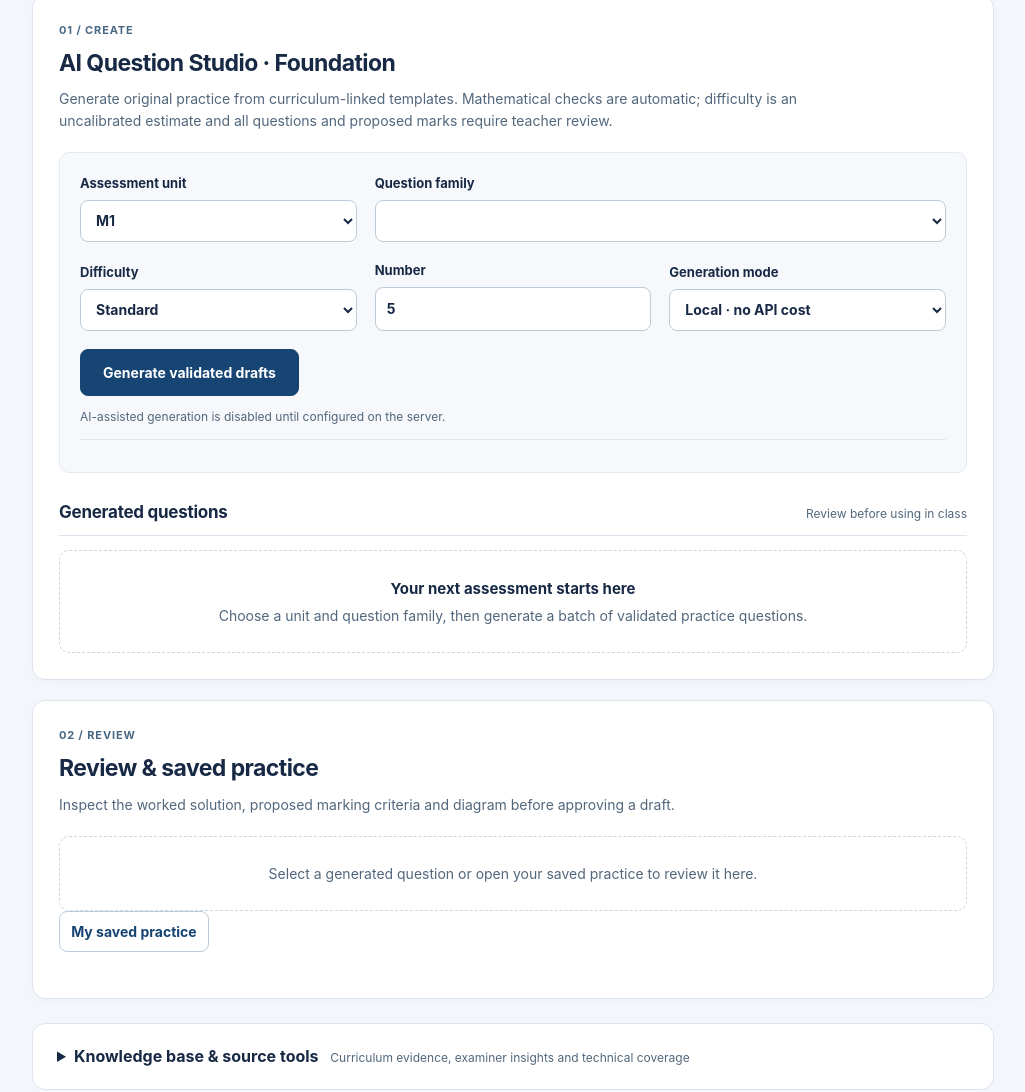
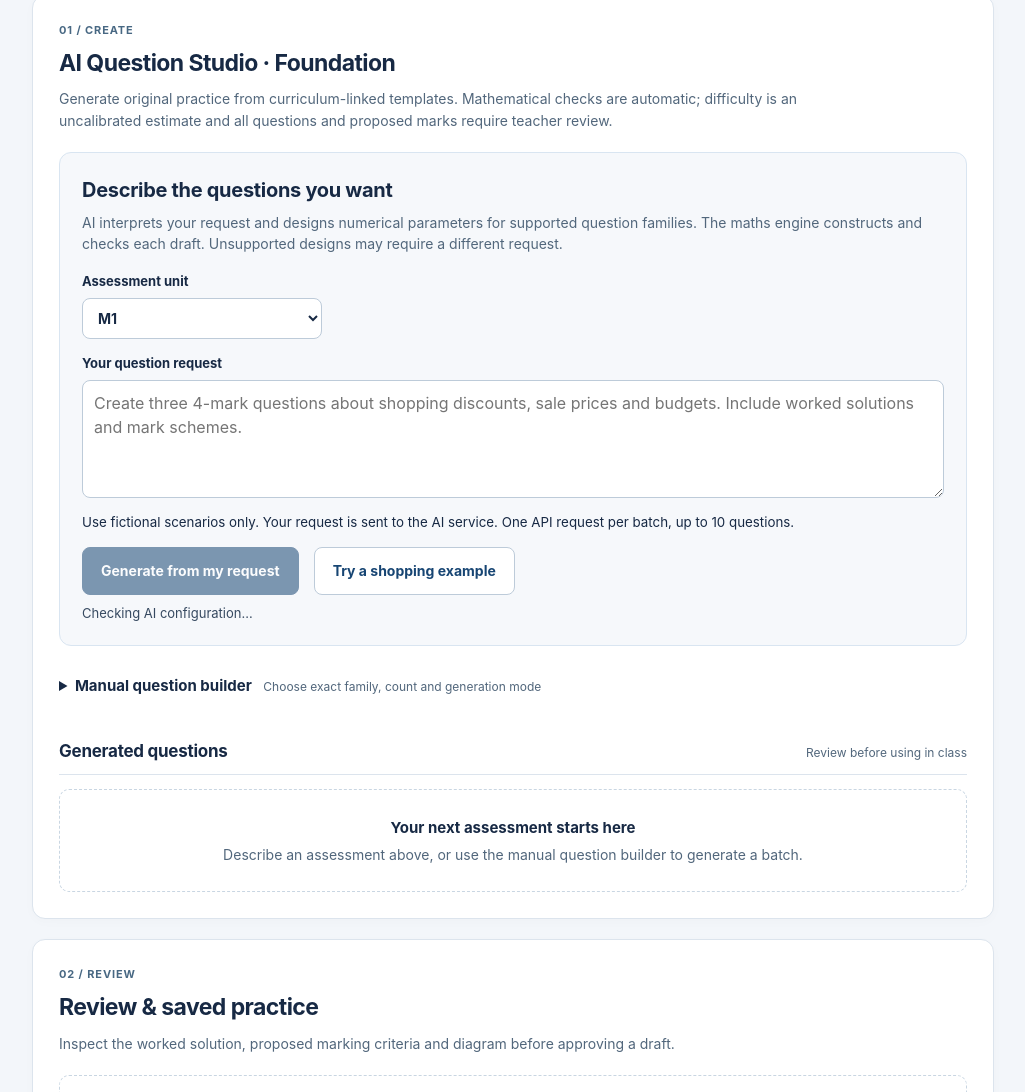
Before and after one commit to ckelly7078-dev/teachers-only, a plain HTML site: page foundation/web/index.html in a window 1280 px wide. Shown: the part 474-1566 px from the top of the page, without its empty margins (254-1279 px from the left). Drawn offline with Linux system fonts and the light colour scheme; no server answers.

Commit message:
Add natural-language request panel and exam-style preview styling

```diff
--- a/foundation/web/index.html
+++ b/foundation/web/index.html
@@ -9,18 +9,41 @@ section{margin:20px 0;padding:26px;border:1px solid var(--line);border-radius:13
 @media(max-width:950px){.workspace{grid-template-columns:180px minmax(0,1fr);gap:18px;padding:20px}.hero{padding:26px}section{padding:22px}#studio{grid-template-columns:repeat(2,minmax(0,1fr));gap:14px}#studio label,#studio label:nth-child(2),#studio label:nth-child(5){grid-column:auto}#studio label:nth-child(2){grid-column:1/-1}#studio>button{grid-column:1/-1}}
 @media(max-width:680px){header>.topbar{padding:12px 16px}.brand-mark{width:34px;height:34px}.brand strong{font-size:14px}.brand small{font-size:11px}.topbar a{font-size:12px;padding:7px 9px}.workspace{display:block;padding:16px 12px 28px}.sidebar{position:static;padding:0;display:flex;gap:6px;flex-wrap:wrap;margin-bottom:12px}.sidebar .eyebrow,.sidebar .side-note,.sidebar a small{display:none}.sidebar a{padding:8px 10px;font-size:12px;margin:0}.hero{padding:24px 20px}.hero h1{font-size:32px}section{padding:18px}h2{font-size:20px}.studio-form-shell{padding:14px}#studio label:nth-child(2){grid-column:1/-1}#studio>button{width:100%}#knowledge .units{grid-template-columns:1fr}#knowledge>summary small{display:block;margin-left:0}#knowledge .knowledge-body{padding:0 12px 4px}.status-strip{padding:10px 12px}.result-heading{flex-wrap:wrap}}
 @media(max-width:360px){#studio{grid-template-columns:1fr}#studio label{grid-column:1/-1}header>.topbar{gap:6px}}
+
+.prompt-panel{padding:22px;background:#f6f8fb;border:1px solid #d9e5f1;border-radius:12px;margin:0 0 16px}
+.prompt-panel h3{font-size:20px;margin:0 0 6px}.prompt-panel>p{margin:0 0 16px;color:var(--muted);font-size:14px}
+#prompt-studio{display:grid;gap:14px;align-items:stretch;grid-template-columns:minmax(0,1fr)}
+#prompt-studio label{min-width:0}#prompt-studio select{width:min(100%,240px)}#prompt-studio textarea{width:100%;min-height:112px;resize:vertical;font-size:16px;line-height:1.5;font-weight:400}
+.prompt-actions{display:flex;gap:10px;flex-wrap:wrap;align-items:center}.prompt-actions button{padding:12px 18px;min-height:44px}
+.prompt-actions button.secondary{background:white;color:#174573;border:1px solid #bdcbd9}.prompt-actions button.secondary:hover{background:#edf3f9}
+#prompt-feedback{font-size:13px;color:#364960;margin:8px 0 0;overflow-wrap:anywhere}.manual-heading{font-size:15px;font-weight:700;cursor:pointer;padding:12px 0 15px}.manual-heading small{display:inline-block;font-weight:400;color:var(--muted);margin-left:8px;font-size:12px}
+.exam-preview{padding:20px 22px;border:1px solid #dce4ed;border-radius:8px;background:white;color:#14284b;max-width:100%;margin:14px 0}
+.exam-heading{display:flex;align-items:baseline;justify-content:space-between;gap:12px;border-bottom:1px solid #dce4ed;padding-bottom:8px;font-weight:700}
+.exam-heading span{font-size:13px;font-weight:600;white-space:nowrap}.exam-context{font-size:16px;line-height:1.65;margin:16px 0}
+.exam-part{margin:20px 0}.exam-task{display:flex;align-items:flex-start;justify-content:space-between;gap:14px;line-height:1.6}.exam-task span:last-child{font-size:13px;color:#52677c;white-space:nowrap}.exam-task span:first-child{white-space:pre-wrap}
+.exam-line{height:25px;border-bottom:1px dotted #a6b4c3;margin:8px 0}.exam-total{display:flex;justify-content:flex-end;font-weight:700;border-top:1px solid #e3e8ef;padding-top:12px;font-size:14px}
+.review-answer{padding:12px;background:#edf5f9;border-radius:8px;font-weight:650;line-height:1.7}
+#studio-results article .exam-preview h3{font-size:17px}#studio-results article .exam-context{margin:16px 0}
+@media(max-width:680px){.prompt-panel{padding:15px}.prompt-actions button{width:100%}.exam-preview{padding:14px}.exam-task{gap:7px}.manual-heading small{display:block;margin-left:0}}
 </style></head>
 <body><header><div class="topbar"><div class="brand"><div class="brand-mark" aria-hidden="true">Σ</div><div><strong>St Columb’s College</strong><small>Teachers Only · Mathematics</small></div></div><a id="class-back" href="/index.html">Teacher portal ↗</a></div></header>
 <div class="workspace"><aside class="sidebar" aria-label="Workspace navigation"><div class="eyebrow">Mathematics workspace</div><nav><a class="primary" href="#create">Question Studio<small>Create original practice</small></a><a href="#review">Saved practice<small>Review and approve</small></a><a href="#knowledge">Knowledge base<small>Sources and examiner insights</small></a></nav><p class="side-note">Foundation tier · CCEA GCSE<br>Original practice, not official examination papers.</p></aside>
 <main><div class="hero"><div class="eyebrow" id="class-context">Assessment workspace</div><h1>Mathematics Studio</h1><p>Create curriculum-linked practice questions with worked answers, mathematical diagrams and proposed marking criteria. Review every question before classroom use.</p><div class="hero-tags"><span>CCEA GCSE Mathematics</span><span>Foundation · M1 / M2 / M5 / M6</span></div></div>
 <div class="status-strip"><strong>Status</strong><p id="status" role="status" aria-live="polite">Loading unit records…</p></div>
 <section id="create"><div class="section-kicker">01 / Create</div><h2>AI Question Studio · Foundation</h2><p>Generate original practice from curriculum-linked templates. Mathematical checks are automatic; difficulty is an uncalibrated estimate and all questions and proposed marks require teacher review.</p>
+<div class="prompt-panel"><h3>Describe the questions you want</h3><p>AI interprets your request and designs numerical parameters for supported question families. The maths engine constructs and checks each draft. Unsupported designs may require a different request.</p>
+<form id="prompt-studio"><label>Assessment unit<select name="unit" id="prompt-unit"><option>M1</option><option>M2</option><option>M5</option><option>M6</option></select></label>
+<label>Your question request<textarea name="prompt" id="teacher-prompt" required maxlength="500" rows="4" placeholder="Create three 4-mark questions about shopping discounts, sale prices and budgets. Include worked solutions and mark schemes."></textarea></label>
+<small>Use fictional scenarios only. Your request is sent to the AI service. One API request per batch, up to 10 questions.</small>
+<div class="prompt-actions"><button id="prompt-submit" disabled>Generate from my request</button><button id="prompt-example" type="button" class="secondary">Try a shopping example</button></div></form>
+<p id="prompt-feedback" role="status">Checking AI configuration…</p></div>
+<details id="manual-options"><summary class="manual-heading">Manual question builder <small>Choose exact family, count and generation mode</small></summary>
 <div class="studio-form-shell"><form id="studio"><label>Assessment unit<select id="studio-unit" name="unit"><option>M1</option><option>M2</option><option>M5</option><option>M6</option></select></label>
 <label>Question family<select id="studio-family" name="family" required></select></label>
 <label>Difficulty<select name="difficulty"><option value="easy">Easy</option><option value="standard" selected>Standard</option><option value="challenge">Challenge</option></select></label>
 <label>Number<input type="number" name="count" min="1" max="10" value="5" required></label>
 <label>Generation mode<select id="studio-mode" name="mode"><option value="local">Local · no API cost</option><option id="studio-ai-option" value="model" disabled>AI-assisted selection</option></select></label>
-<button>Generate validated drafts</button></form><p id="studio-ai-status" role="status">AI-assisted generation is disabled until configured on the server.</p><p id="studio-evidence"></p></div><div class="result-heading"><h3>Generated questions</h3><span>Review before using in class</span></div><div id="studio-results"><div class="empty-state"><strong>Your next assessment starts here</strong>Choose a unit and question family, then generate a batch of validated practice questions.</div></div></section>
+<button>Generate validated drafts</button></form><p id="studio-ai-status" role="status">AI-assisted generation is disabled until configured on the server.</p><p id="studio-evidence"></p></div></details><div class="result-heading"><h3>Generated questions</h3><span>Review before using in class</span></div><div id="studio-results"><div class="empty-state"><strong>Your next assessment starts here</strong>Describe an assessment above, or use the manual question builder to generate a batch.</div></div></section>
 <section id="review"><div class="section-kicker">02 / Review</div><h2>Review &amp; saved practice</h2><p>Inspect the worked solution, proposed marking criteria and diagram before approving a draft.</p><div id="draft"><div class="empty-state">Select a generated question or open your saved practice to review it here.</div></div><p><button id="history" type="button">My saved practice</button></p><div id="drafts"></div></section>
 <details id="knowledge"><summary>Knowledge base &amp; source tools <small>Curriculum evidence, examiner insights and technical coverage</small></summary><div class="knowledge-body">
 <section aria-labelledby="units-title"><h2 id="units-title">Unit coverage</h2><div id="units" class="units"></div></section>
```
